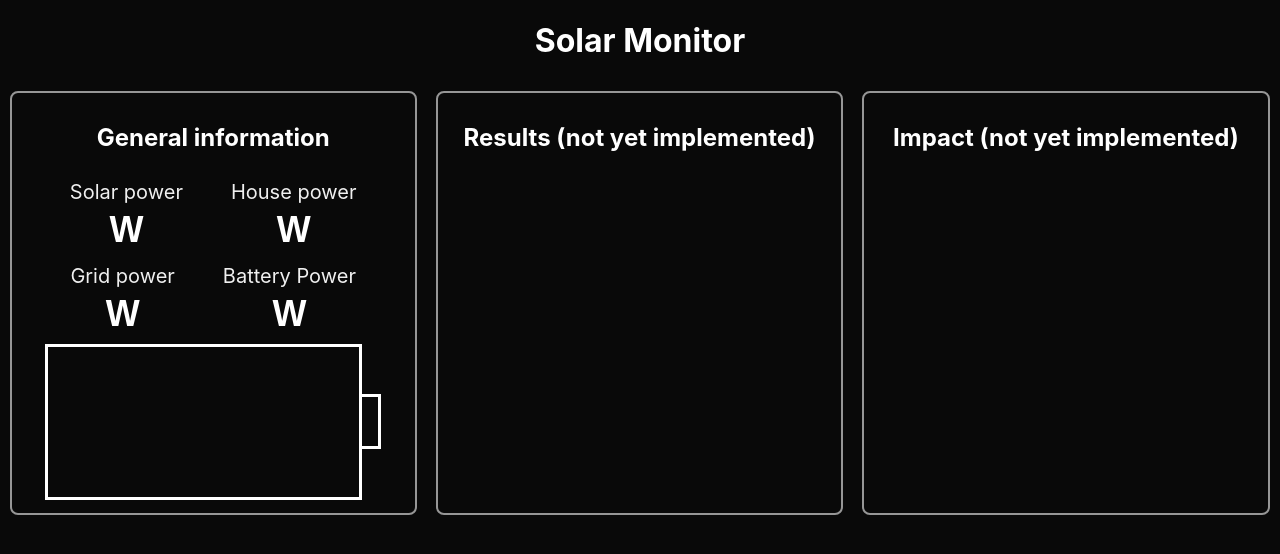
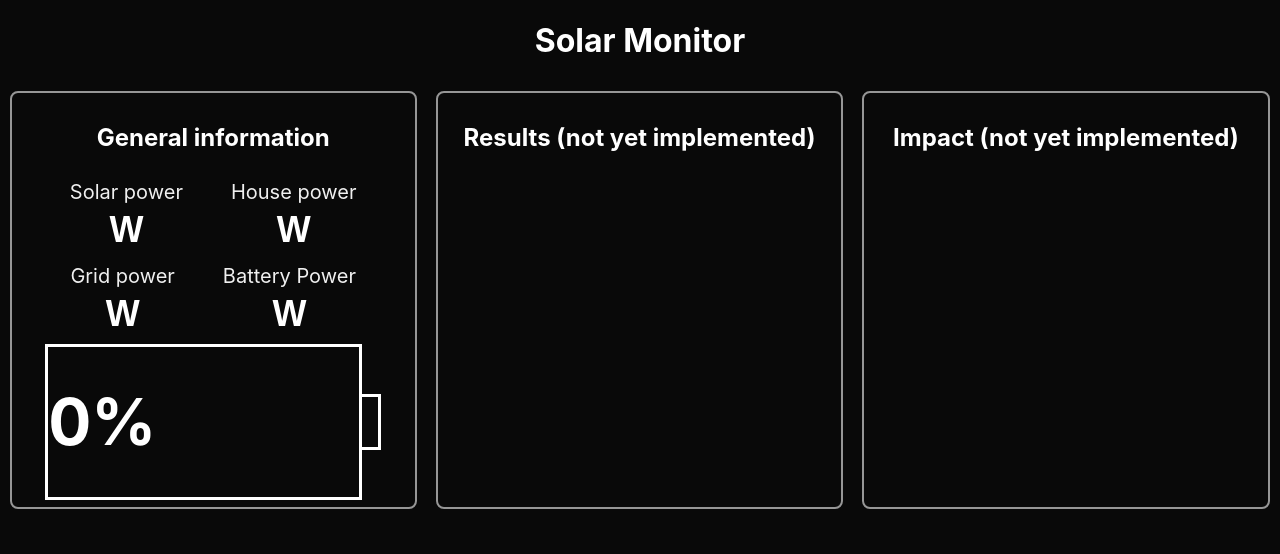
Before and after one commit to manugrb/alternative-solarmax-display, a React (Create React App) app in the folder solarmax-display-app/: page / in a window 1280 px wide. Shown: the top 554 px of the page. Built offline with nearby package versions, Linux system fonts and the light colour scheme; no server answers.

Commit message:
Add batteryFillText

```diff
--- a/solarmax-display-app/src/components/batteryMonitor/batteryMonitor.css
+++ b/solarmax-display-app/src/components/batteryMonitor/batteryMonitor.css
@@ -1,7 +1,12 @@
+:root{
+    --height: 150px;
+    --batteryPoleHeight: 50px;
+}
+
 .batteryMonitorWrapper{
     width: 100%;
     display: flex;
-    height: 150px;
+    height: var(--height);
 }
 
 .batteryBodyOutline{
@@ -13,13 +18,20 @@
 
 .batteryInfill{
     height: 100%;
-    background: greenyellow;
+    background: green;
+}
+
+.batteryFillText{
+    margin: 0;
+    line-height: var(--height);
+    font-size: 64px;
+    text-align: center;
 }
 
 .batteryPoleOutline{
     width: 5%;
-    height: 33%;
-    margin-top: 50px;
+    height: var(--batteryPoleHeight);
+    margin-top: calc((var(--height) - var(--batteryPoleHeight)) / 2);
     border: solid;
     border-color: #ffffff;
     border-width: 3px 3px 3px 0px;
--- a/solarmax-display-app/src/components/batteryMonitor/batteryMonitor.jsx
+++ b/solarmax-display-app/src/components/batteryMonitor/batteryMonitor.jsx
@@ -14,12 +14,22 @@
 
     }
 
+    function getBatteryFillText(batteryFill){
+
+        const batteryFillTimesHundred = batteryFill * 10000;
+        const batteryFillTimesHundredRounded = Math.round(batteryFillTimesHundred);
+        const batteryFillPercent = batteryFillTimesHundredRounded / 100;
+
+        return batteryFillPercent + "%";
+
+    }
+
     return(
         <div className="batteryMonitorWrapper">
 
             <div className="batteryBodyOutline">
                 <div className="batteryInfill" style={{width: getBodyInfill(props.batteryFill)}}>
-
+                    <h1 className="batteryFillText">{getBatteryFillText(props.batteryFill)}</h1>
                 </div>
             </div>
             <div className="batteryPoleOutline">
```
